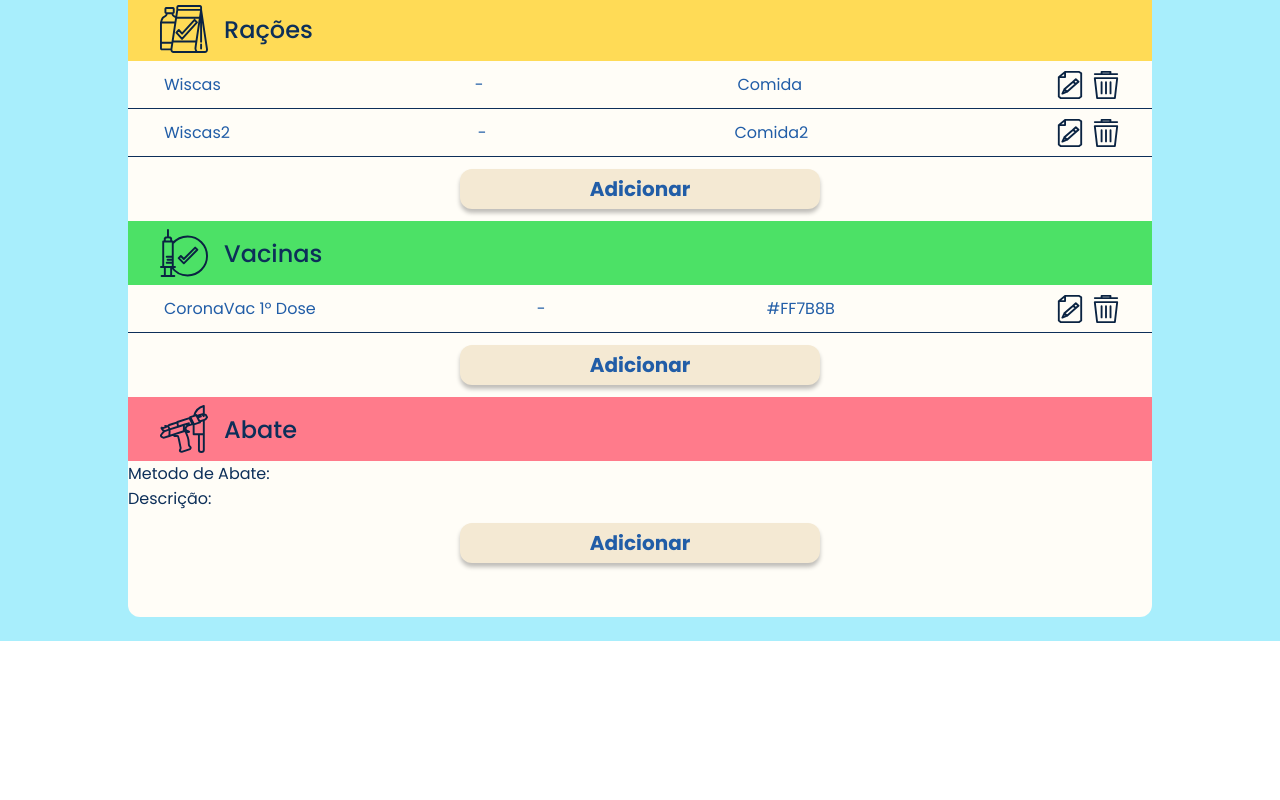
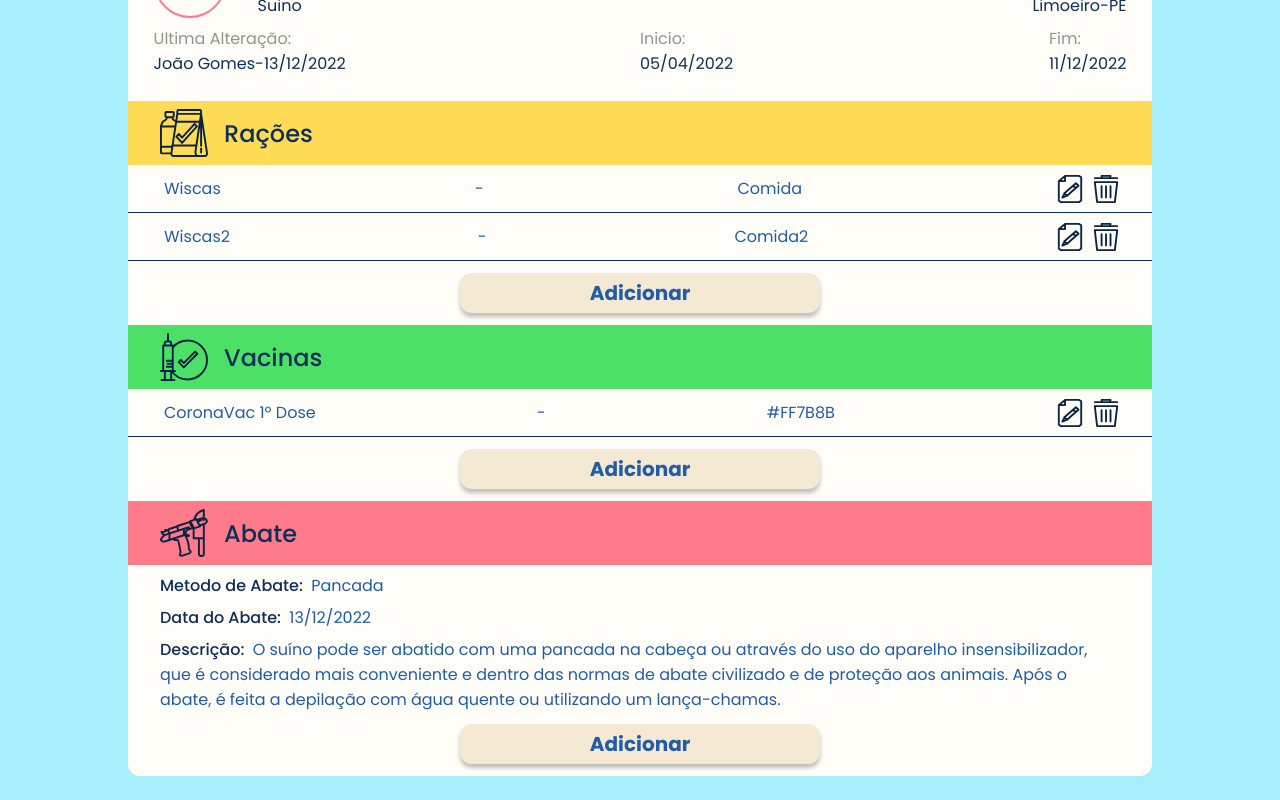
Before and after one commit to RiadOliveira/Meat-Frontend, a React (Vite) app: page /batch/details in a window 1280 px wide. Shown: the part 327-1127 px from the top of the page. Before the commit the page ends 968 px from the top, so only its background shows below. Built offline with nearby package versions, Linux system fonts and the light colour scheme.

Commit message:
BatchDetails: Adjustment Slaughter

```diff
--- a/src/pages/BatchDetails/index.tsx
+++ b/src/pages/BatchDetails/index.tsx
@@ -13,6 +13,7 @@ import {
   CardBatch,
   Container,
   LineBatchTable,
+  SlaughterData,
   Title,
   TitleBatchTable,
 } from './styles';
@@ -26,7 +27,7 @@ import iconEdit from 'assets/img/iconEdit.svg';
 import iconDelete from 'assets/img/iconDelete.svg';
 import { palette } from 'assets/colors/palette';
 import { Button } from 'components/Button/styles';
-import { shade } from 'polished';
+import iconBatch from 'assets/img/iconBatch.svg';
 
 const Batch = [
   {
@@ -69,6 +70,7 @@ const Slaughter = [
   {
     id: 1,
     method: 'Pancada',
+    slaughterDate: '13/12/2022',
     description:
       'O suíno pode ser abatido com uma pancada na cabeça ou através do uso do aparelho insensibilizador, que é considerado mais conveniente e dentro das normas de abate civilizado e de proteção aos animais. Após o abate, é feita a depilação com água quente ou utilizando um lança-chamas.',
     batchId: '',
@@ -80,6 +82,10 @@ export const BatchDetails: React.FC = () => {
     <Container>
       <UserHeader pageBatch></UserHeader>
       <main>
+        <Button id="finish-batch">
+          <img src={iconBatch} alt="Icone Lote" />
+          Finalizar Lote
+        </Button>
         <CardBatch>
           {Batch.map(
             ({
@@ -200,18 +206,26 @@ export const BatchDetails: React.FC = () => {
               <img src={iconSlaughter} alt="Icone Abate" />
               <span id="title">Abate</span>
             </TitleBatchTable>
-            {Slaughter.map(({ id, method, description, batchId }) => (
-              <div key={id} id="slaughter-data">
-                <div>
-                  <span id="topic">Metodo de Abate: </span>
-                  {/* <span>{method}</span> */}
+            {Slaughter.map(
+              ({ id, method, slaughterDate, description, batchId }) => (
+                <div key={id}>
+                  <SlaughterData>
+                    <BatchTextLine id="slaughter-data">
+                      <span id="topic">Metodo de Abate: &nbsp;</span>
+                      <span>{method}</span>
+                    </BatchTextLine>
+                    <BatchTextLine id="slaughter-data">
+                      <span id="topic">Data do Abate: &nbsp;</span>
+                      <span>{slaughterDate}</span>
+                    </BatchTextLine>
+                    <div id="slaughter-data">
+                      <span id="topic">Descrição: &nbsp;</span>
+                      <span>{description}</span>
+                    </div>
+                  </SlaughterData>
                 </div>
-                <div id="topic">
-                  <span>Descrição: </span>
-                  {/* <span>{description}</span> */}
-                </div>
-              </div>
-            ))}
+              ),
+            )}
             <ButtonAdd>
               <Button backgroundColor={palette.beige}>Adicionar</Button>
             </ButtonAdd>
--- a/src/pages/BatchDetails/styles.ts
+++ b/src/pages/BatchDetails/styles.ts
@@ -3,6 +3,7 @@ import styled from 'styled-components';
 
 export const Container = styled.div`
   width: 100%;
+  height: 100%;
   display: flex;
   flex-direction: column;
   align-items: center;
@@ -11,8 +12,38 @@ export const Container = styled.div`
   main {
     min-height: calc(100% - 269px);
     display: flex;
+    flex-direction: column;
+    align-items: center;
 
     margin: 24px;
+
+    #finish-batch {
+      width: 400px;
+      height: 72px;
+      display: flex;
+      justify-content: center;
+      align-items: center;
+      gap: 36px;
+      font-size: 32px;
+      margin: 24px;
+
+      img {
+        width: 72px;
+        height: 72px;
+      }
+
+      @media (min-width: 960px) {
+        width: 340px;
+        height: 64px;
+        margin: 20px;
+        font-size: 30px;
+
+        img {
+          width: 64px;
+          height: 64px;
+        }
+      }
+    }
   }
 
   background: ${palette.blueLow};
@@ -21,7 +52,6 @@ export const Container = styled.div`
 export const CardBatch = styled.div`
   width: 400px;
   min-height: 800px;
-  height: 800px;
 
   background-color: ${palette.white};
   border-radius: 12px;
@@ -161,17 +191,6 @@ export const BatchAtributeTable = styled.section`
   display: flex;
   flex-direction: column;
   width: 100%;
-
-  #slaughter {
-    #slaughter-data {
-    }
-    #topic {
-      color: ${palette.grey};
-      font-weight: 500;
-      padding-left: 32px;
-      padding-right: 32px;
-    }
-  }
 `;
 
 interface BatchTableProps {
@@ -265,3 +284,22 @@ export const ButtonAdd = styled.div`
     color: ${palette.blue};
   }
 `;
+
+export const SlaughterData = styled.div`
+  padding-left: 32px;
+  padding-right: 32px;
+  padding-top: 8px;
+
+  span {
+    color: ${palette.blue};
+  }
+
+  #slaughter-data {
+    min-height: 32px;
+  }
+
+  #topic {
+    color: ${palette.blueHigh};
+    font-weight: 500;
+  }
+`;
```
